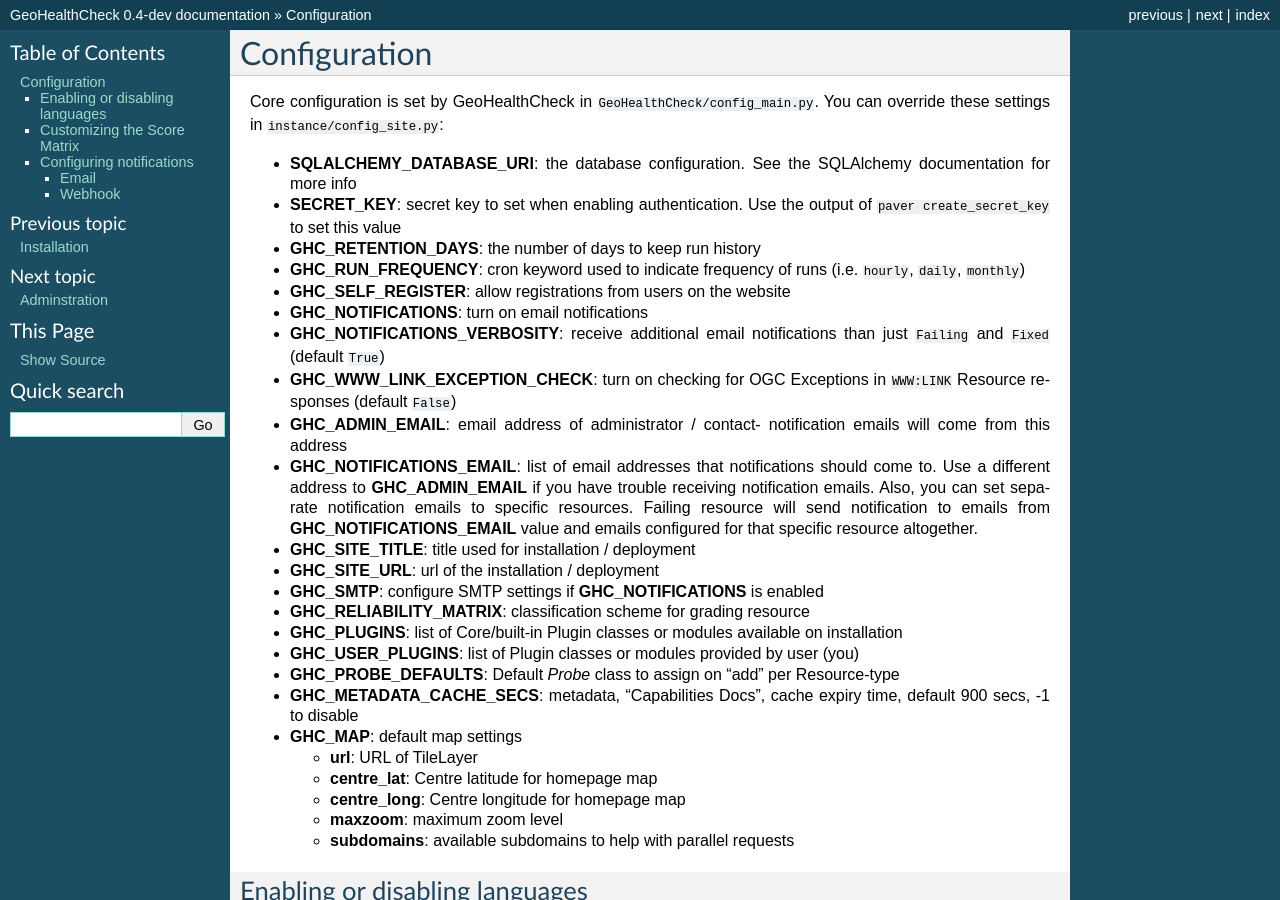
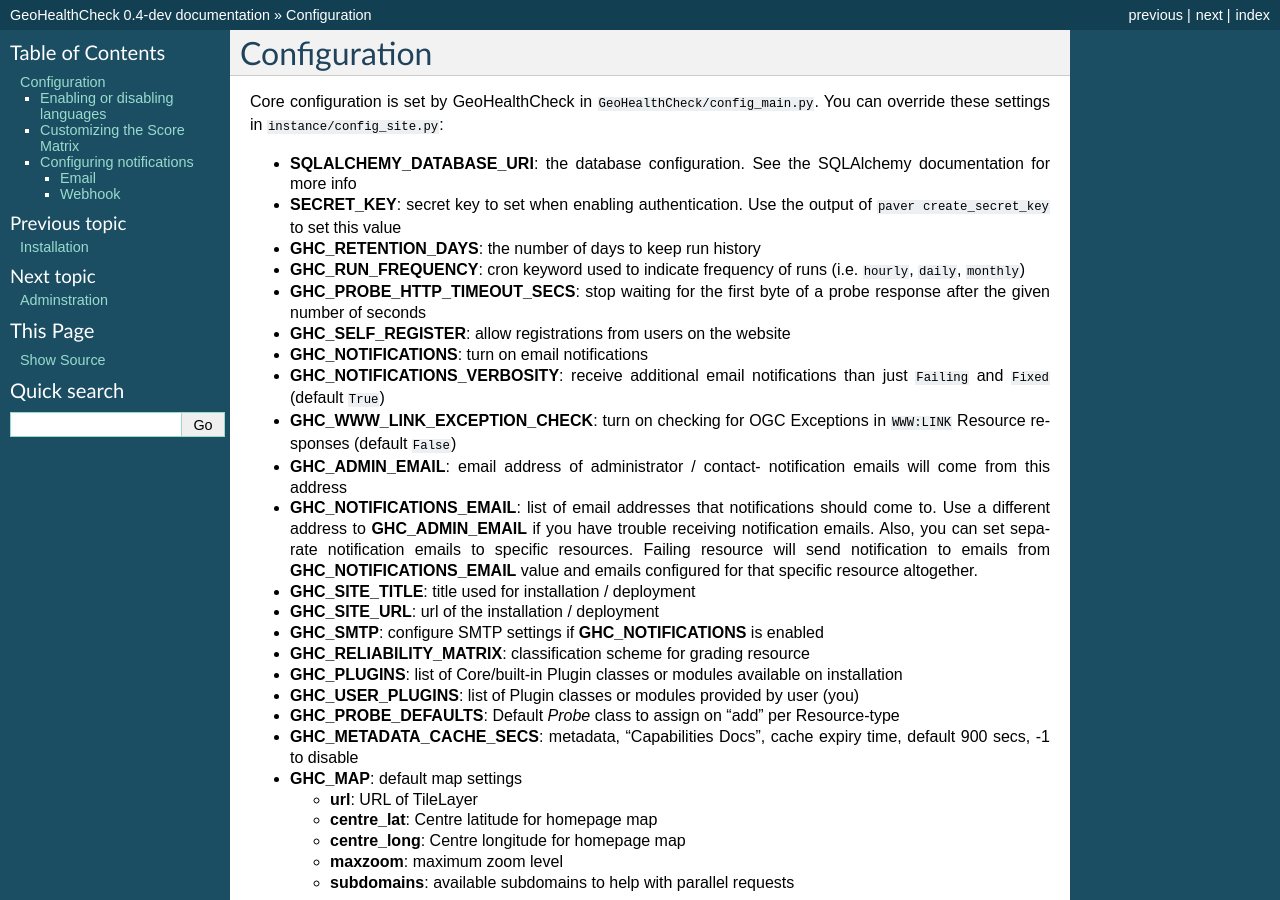
Before and after one commit to geopython/GeoHealthCheck, a Sphinx documentation site: the page built from docs/config.rst, in a window 1280 px wide and 900 px high. Built offline with Sphinx 7.4.7, drawn with Linux system fonts in a browser that asks for light colours.

Commit message:
document GHC_PROBE_HTTP_TIMEOUT_SECS

```diff
--- a/docs/config.rst
+++ b/docs/config.rst
@@ -13,6 +13,7 @@
 - **GHC_RETENTION_DAYS**: the number of days to keep run history
 - **GHC_RUN_FREQUENCY**: cron keyword used to indicate frequency of runs
   (i.e. ``hourly``, ``daily``, ``monthly``)
+- **GHC_PROBE_HTTP_TIMEOUT_SECS**: stop waiting for the first byte of a probe response after the given number of seconds
 - **GHC_SELF_REGISTER**: allow registrations from users on the website
 - **GHC_NOTIFICATIONS**: turn on email notifications
 - **GHC_NOTIFICATIONS_VERBOSITY**: receive additional email notifications than just ``Failing`` and ``Fixed`` (default ``True``)
```
